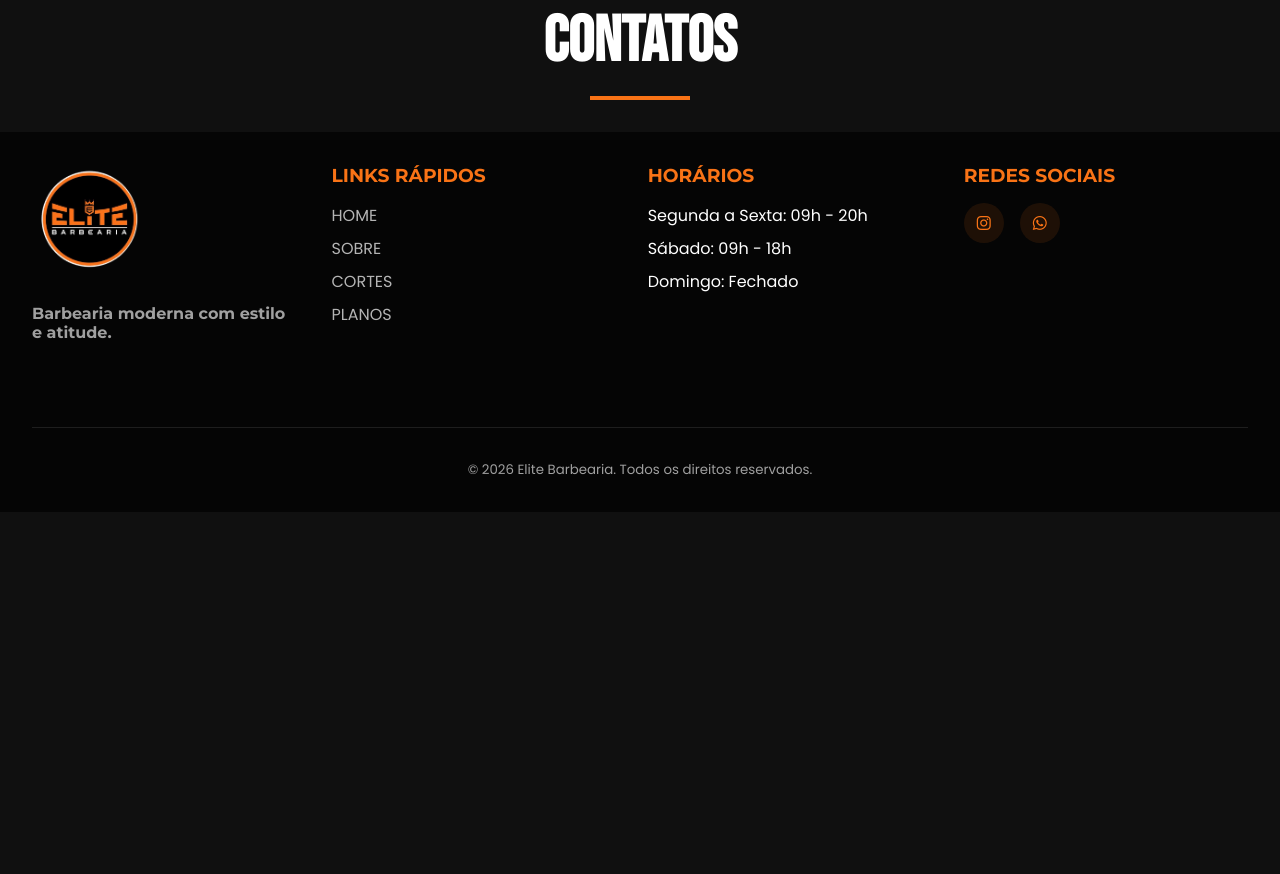
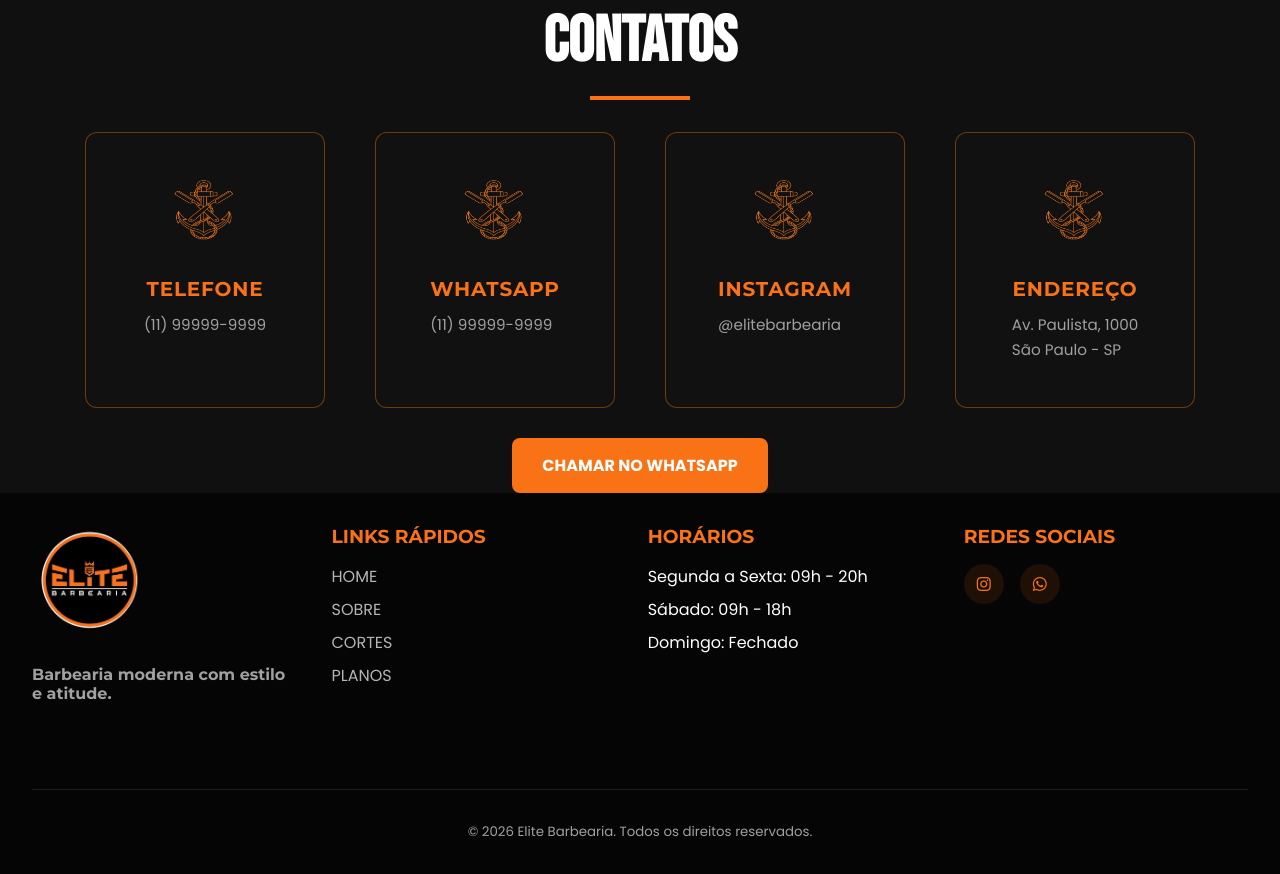
Before and after one commit to gabssswz/projeto-barber, a plain HTML site: page frontend/pages/index.html in a window 1280 px wide. Shown: the part 4638-5512 px from the top of the page. Before the commit the page ends 5150 px from the top, so only its background shows below. Drawn offline with nearby package versions, Linux system fonts and the light colour scheme; a script that the page names is missing.

Commit message:
pagina dos contatos

```diff
--- a/frontend/pages/index.html
+++ b/frontend/pages/index.html
@@ -217,10 +217,6 @@
                 <h2>Produtos</h2>
                 <div class="section-divider"></div>
                 <h3 class="secondary-text">Produtos premium para seu cuidado diário</h3>
-                <!-- Imagem de produto-->
-                <!-- Imagem de produto-->
-                <!-- Imagem de produto-->
-                <!-- Imagem de produto-->
             </div>
         </section>
         <section id="planos" class="planos-section" aria-labelledby="titulo-planos" role="region">
@@ -283,10 +279,57 @@
             <div>
                 <h2>Contatos</h2>
                 <div class="section-divider"></div>
-                <!--Telefone-->
-                <!--Whatsapp-->
-                <!--Instagram-->
-                <!--Endereço-->
+                <div class="contato-cards">
+                    <article class="contato-card">
+                        <div class="contato-card-row">
+                            <div class="contato-emblem-wrap">
+                                <img src="Imagens/Visão.png" alt="Telefone" class="contato-emblem">
+                            </div>
+                            <div class="contato-card-content">
+                                <h3>Telefone</h3>
+                                <p>(11) 99999-9999</p>
+                            </div>
+                        </div>
+                    </article>
+                    <article class="contato-card">
+                        <div class="contato-card-row">
+                            <div class="contato-emblem-wrap">
+                                <img src="Imagens/Visão.png" alt="WhatsApp" class="contato-emblem">
+                            </div>
+                            <div class="contato-card-content">
+                                <h3>WhatsApp</h3>
+                                <p>(11) 99999-9999</p>
+                            </div>
+                        </div>
+                    </article>
+                    <article class="contato-card">
+                        <div class="contato-card-row">
+                            <div class="contato-emblem-wrap">
+                                <img src="Imagens/Visão.png" alt="Instagram" class="contato-emblem">
+                            </div>
+                            <div class="contato-card-content">
+                                 <h3>Instagram</h3>
+                                 <p>@elitebarbearia</p>
+                            </div>
+                        </div>
+                    </article>
+                    <article class="contato-card">
+                        <div class="contato-card-row">
+                            <div class="contato-emblem-wrap">
+                                <img src="Imagens/Visão.png" alt="Endereço" class="contato-emblem">
+                            </div>
+                            <div class="contato-card-content">
+                                <h3>Endereço</h3>
+                                <p>Av. Paulista, 1000<br>São Paulo - SP</p>
+                            </div>
+                        </div>
+                    </article>
+                </div>
+                <div style="text-align:center; margin-top:30px;">
+                    <a href="https://wa.me/5535988653193" class="btn-whatsapp">
+                         CHAMAR NO WHATSAPP
+                    </a>
+                </div>
             </div>
         </section>
     </main>
--- a/frontend/pages/style.css
+++ b/frontend/pages/style.css
@@ -1200,3 +1200,95 @@ footer > small {
         gap: 1rem;
     }
 }
+
+/* =========================
+   Contato (Telefone ,WhatsApp
+   ,instagram, Endereço)
+   ========================= */
+
+.contato-cards {
+    display: flex;
+    justify-content: center;
+    gap: 50px;
+    flex-wrap: wrap;
+}
+
+.contato-card {
+    background: #111;
+    border: 1px solid rgba(255, 122, 0, 0.4);
+    border-radius: 12px;
+    padding: 45px;
+    width: 240px;
+    transition: 0.3s;
+}
+
+.contato-card:hover {
+    transform: translateY(-4px);
+    border-color: rgba(249, 115, 22, 0.45);
+    box-shadow: 0 8px 30px rgba(249, 115, 22, 0.2);
+}
+
+.contato-card-row {
+    display: flex;
+    flex-direction: column;
+    align-items: center;
+    gap: 15px;
+}
+
+.contato-emblem-wrap {
+    flex-shrink: 0;
+    width: 64px;
+    height: 64px;
+}
+.contato-emblem {
+    width: 100%;
+    height: 100%;
+    object-fit: contain;
+}
+.contato-card-content {
+    flex: 1;
+    max-width: 100%;
+    text-align: left;
+}
+
+.contato-card-content h3 {
+    font-family: 'Montserrat', sans-serif;
+    font-weight: 700;
+    font-size: 1.25rem;
+    color: #f97316;
+    text-transform: uppercase;
+    letter-spacing: 0.04em;
+    margin-bottom: 0.75rem;
+}
+
+.contato-card-content p {
+    color: #A0A0A0;
+    font-size: 0.95rem;
+    line-height: 1.625;
+    font-family: 'Poppins', sans-serif;
+    font-weight: 400;
+    margin: 0;
+}
+
+.btn-whatsapp {
+    display: inline-block;
+    background: #f97316;
+    color: #fff;
+    padding: 15px 30px;
+    border-radius: 8px;
+    text-decoration: none;
+    font-weight: bold;
+    transition: 0.3s;
+}
+
+.btn-whatsapp:hover {
+    background: #f97316;
+    transform: scale(1.05);
+}
+
+@media (max-width: 768px) {
+    .contato-card {
+        width: 90%;
+        max-width: 300px;
+    }
+}
```
